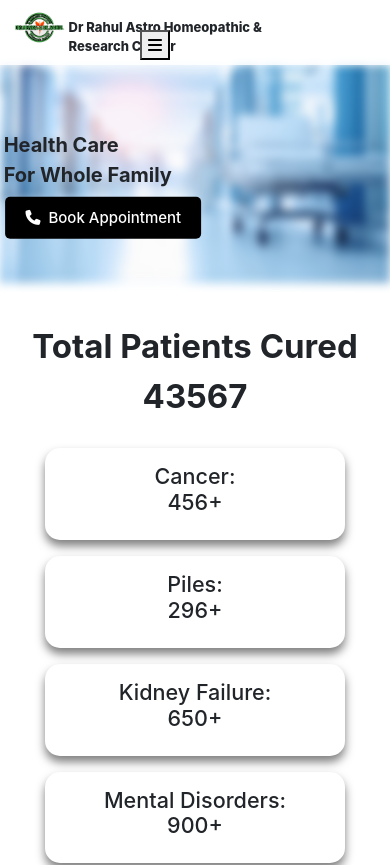
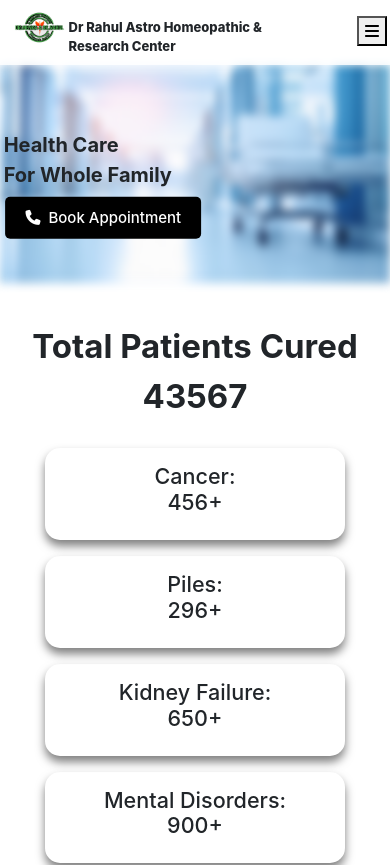
Before and after one commit to shakya94/rahulbabaji, a React (Create React App) app: page / in a window 390 px wide. Shown: the top 865 px of the page. Built offline with nearby package versions, Linux system fonts and the light colour scheme.

Commit message:
dropdown menu

```diff
--- a/src/App.css
+++ b/src/App.css
@@ -298,8 +298,8 @@ width: 320px;
   position:absolute;
   display: flex;
   justify-content: flex-end;
-  padding-top:15px;
-  width:158px;
+  padding-top:8px;
+  width:375px;
 }
 /* CSS targeting anchor tags with class "custom-link" */
 .custom-link {
@@ -318,7 +318,7 @@ width: 320px;
   width:145px;
   border-radius:5px;
   top:110%;
-  left:10%;
+  left:60%;
 }
 
 .cardDisease{
--- a/src/components/Videos.js
+++ b/src/components/Videos.js
@@ -18,7 +18,7 @@ function Videos() {
           </div>
         ))}
       </div>
-         <a href='/testimonials'><button className='viewmore mb-4'>View More</button></a>
+         <a href='/Testimonials'><button className='viewmore mb-4'>View More</button></a>
     </div>
   );
 }
```
